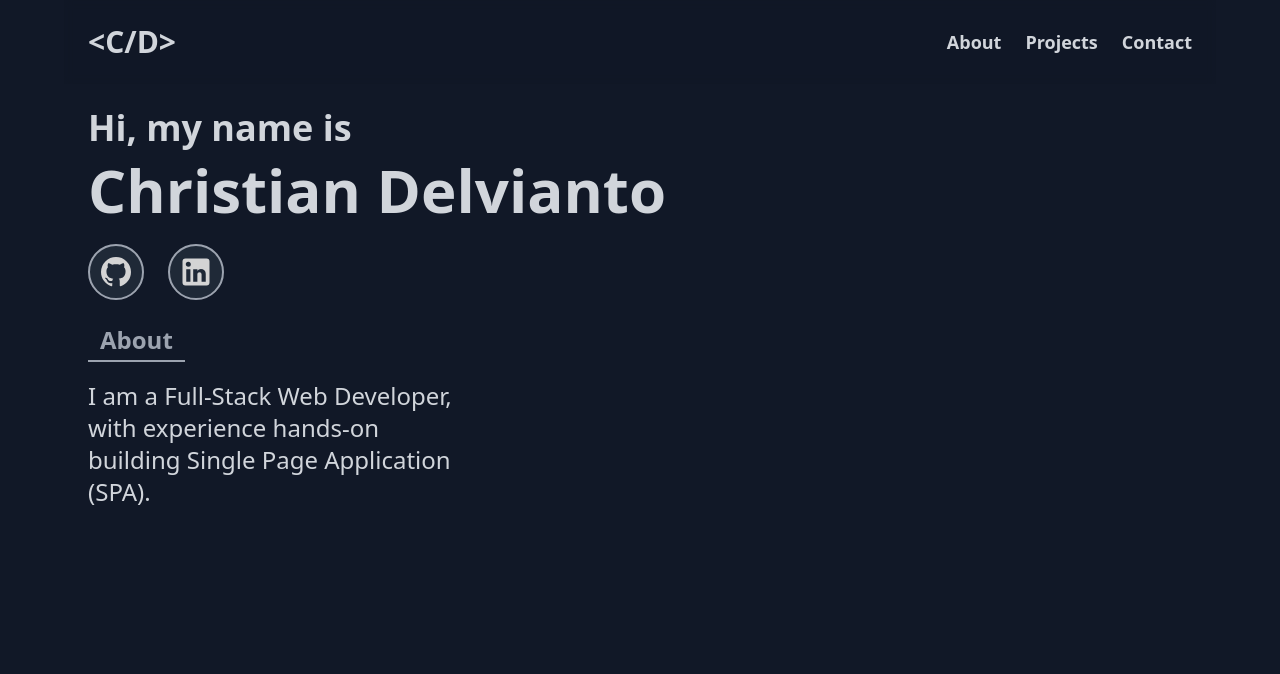
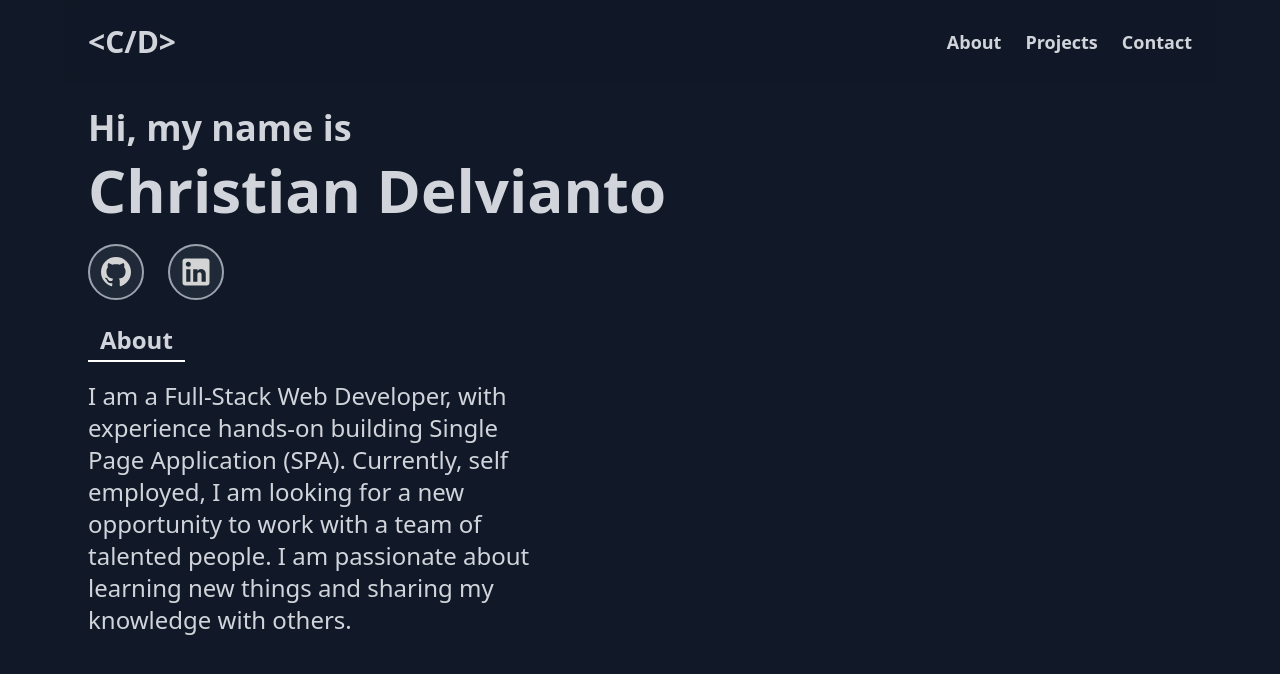
Before and after one commit to d6lv9n/profile, a Vue app: page / in a window 1280 px wide. Shown: the top 674 px of the page. Built offline with nearby package versions, Linux system fonts and the light colour scheme.

Commit message:
Refactoring introduction

```diff
--- a/src/layouts/About/Root.vue
+++ b/src/layouts/About/Root.vue
@@ -13,7 +13,7 @@
             <LinksLayout></LinksLayout>
 
             <div class="pt-6
-            lg:max-w-sm">
+            lg:max-w-md">
                 <!-- Avatar -->
                 <!-- <div class="bg-red-600 flex flex-grow-0 flex-shrink-0 items-center justify-center mx-auto overflow-hidden pb-6 rounded-full size-60
                 lg:absolute lg:bottom-0 lg:right-0">
@@ -22,18 +22,24 @@
                     class="object-contain size-full">
                 </div> -->
 
-                <span class="border-b-2 border-gray-400 pb-1.5 px-3">
-                    <span class="font-bold text-gray-400 text-lg
+                <span class="border-b-2 border-white pb-1.5 px-3">
+                    <span class="font-bold text-lg
                     sm:text-2xl">About</span>
                 </span>
 
-                <p class="pt-6 text-lg
-                sm:text-2xl">I am a Full-Stack Web Developer, with experience hands-on building Single Page Application (SPA).</p>
+                <div class="pt-6">
+                    <p class="text-lg
+                    sm:text-2xl">{{ introduction }}</p>
+                </div>
             </div>
         </div>
     </div>
 </template>
 
 <script setup>
+// Layouts
 import LinksLayout from './layouts/Links.vue';
+
+// Data
+let introduction = 'I am a Full-Stack Web Developer, with experience hands-on building Single Page Application (SPA). Currently, self employed, I am looking for a new opportunity to work with a team of talented people. I am passionate about learning new things and sharing my knowledge with others.';
 </script>
```
